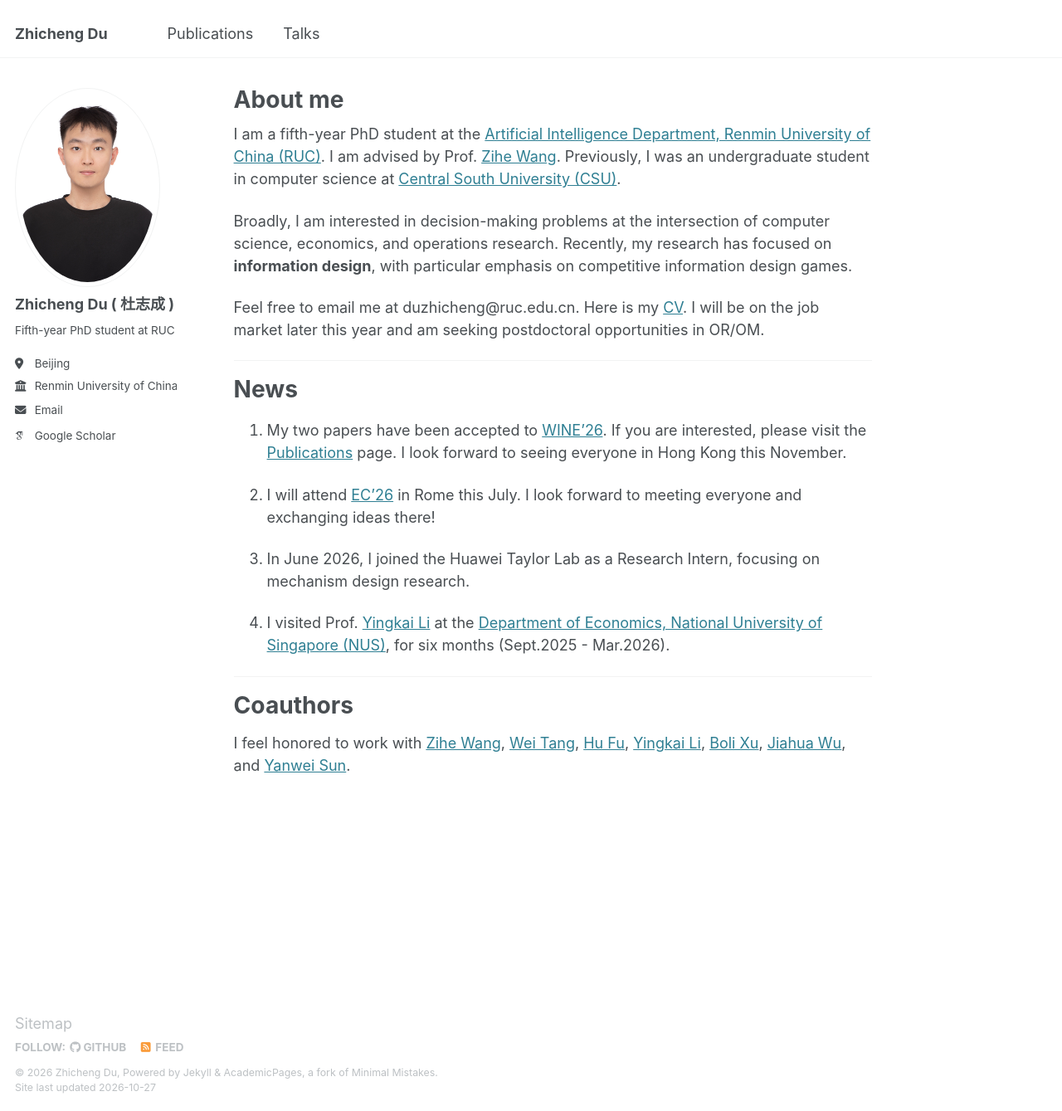
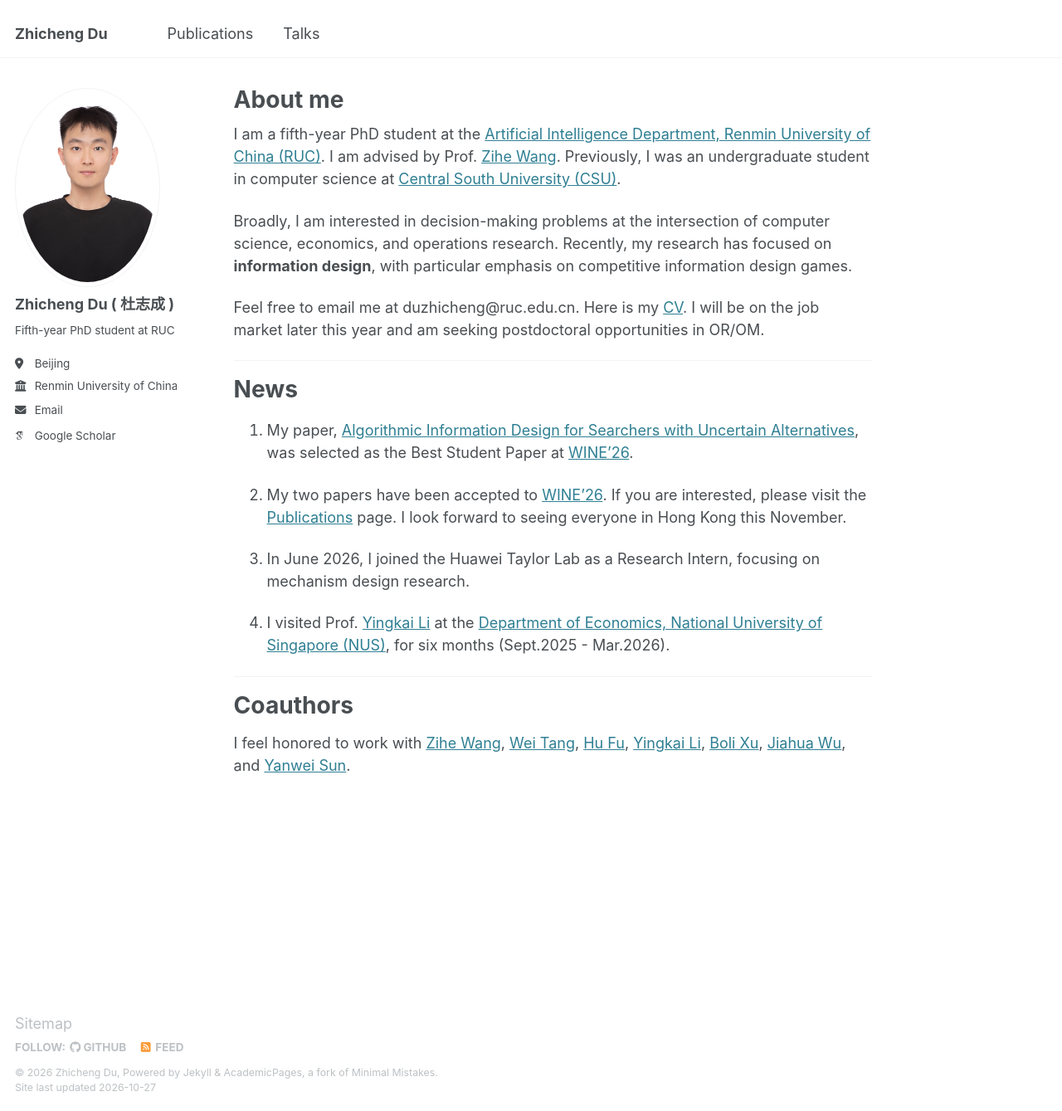
Before and after one commit to DUABC/zhichengdu, a Jekyll site: the page built from _pages/about.md, in a window 1280 px wide and 1339 px high. Shown: the whole window at 83% size. Built offline with Jekyll 4.4.1, drawn with Linux system fonts in a browser that asks for light colours; some web fonts are replaced.

Commit message:
Update homepage news for WINE award

```diff
--- a/_pages/about.md
+++ b/_pages/about.md
@@ -22,9 +22,9 @@ I will be on the job market later this year and am seeking postdoctoral opportun
 
 # News
 
-1. My two papers have been accepted to [WINE'26](https://wine2026conf.github.io/). If you are interested, please visit the [Publications](https://duabc.github.io/zhichengdu/publications/) page. I look forward to seeing everyone in Hong Kong this November.
+1. My paper, [Algorithmic Information Design for Searchers with Uncertain Alternatives](https://duabc.github.io/zhichengdu/files/Pandora_Box_Information_Design.pdf), was selected as the Best Student Paper at [WINE'26](https://wine2026conf.github.io/).
 
-2. I will attend [EC'26](https://ec26.sigecom.org/) in Rome this July. I look forward to meeting everyone and exchanging ideas there!
+2. My two papers have been accepted to [WINE'26](https://wine2026conf.github.io/). If you are interested, please visit the [Publications](https://duabc.github.io/zhichengdu/publications/) page. I look forward to seeing everyone in Hong Kong this November.
 
 3. In June 2026, I joined the Huawei Taylor Lab as a Research Intern, focusing on mechanism design research.
 
```
